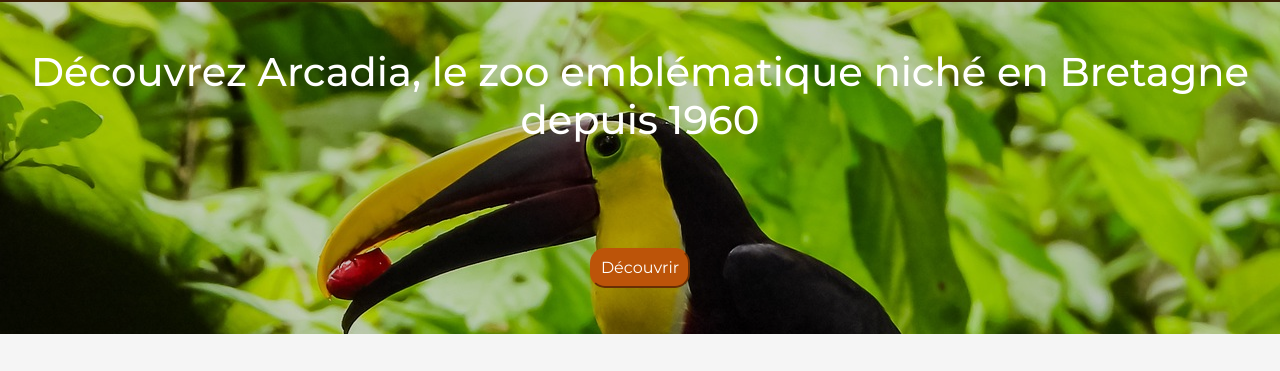
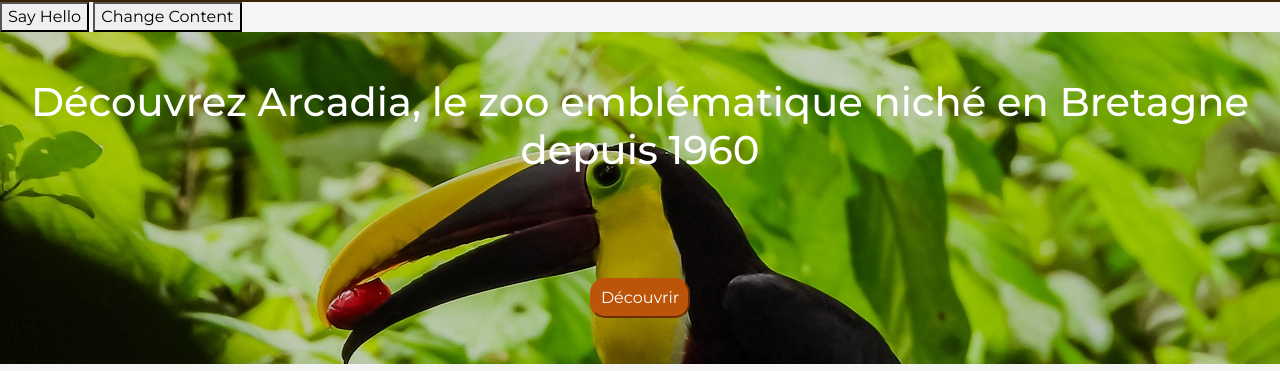
Before and after one commit to Keiloji/Ecf-zoo-front, a website with bundled scripts: page index.html in a window 1280 px wide. Shown: the part 54-425 px from the top of the page. Built offline with nearby package versions, Linux system fonts and the light colour scheme; files whose address does not match are found by name; a web font is replaced by a local one.

Commit message:
réglage

```diff
--- a/index.html
+++ b/index.html
@@ -59,6 +59,15 @@
             </nav>
     </header>
 
+    <div data-controller="hello" data-hello-target="message" data-hello-content-value="Bienvenue au zoo Arcadia Zoo!"></div>
+
+
+<button data-action="hello#greet">Say Hello</button>
+
+
+<button data-action="hello#changeContent" data-new-content="New dynamic message!">Change Content</button>
+
+
     <main id="main-page">
         <!--Le contenu de la page  sera injectée ici-->
     </main>
```
Also changed, not shown: Readme.md.
